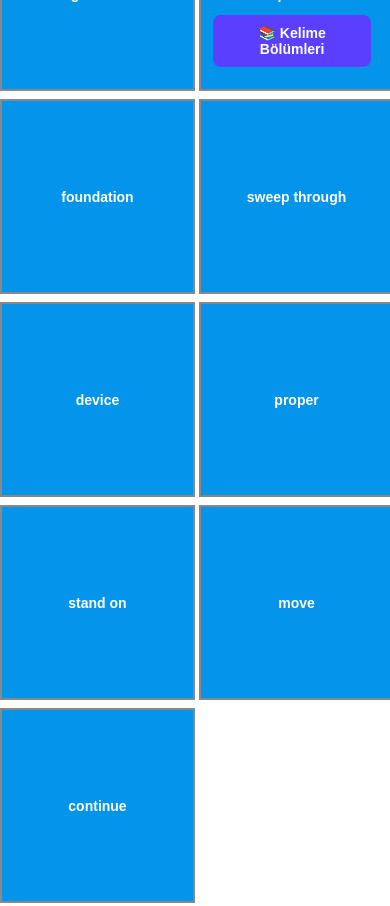
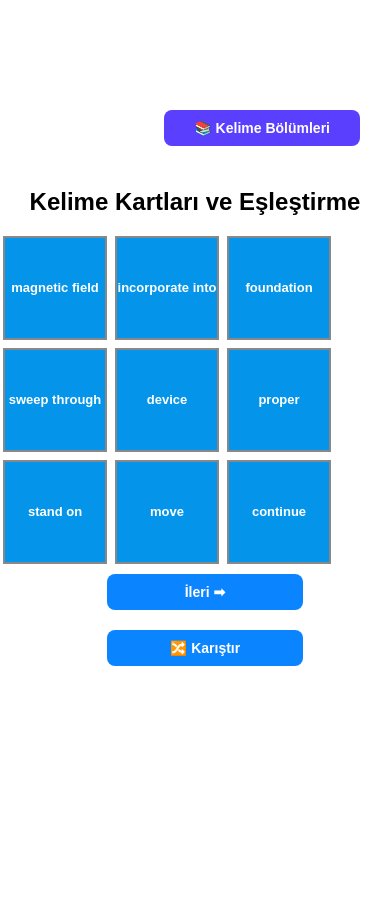
Before and after one commit to ogurgen25/kelime_test, a plain HTML site: page index.html in a window 390 px wide. Shown: the top 906 px of the page. After the commit the page ends 844 px from the top, so only its background shows below. Drawn offline with Linux system fonts and the light colour scheme.

Commit message:
Update index.html

```diff
--- a/index.html
+++ b/index.html
@@ -20,27 +20,25 @@
   flex-direction: row;
   justify-content: center;
   align-items: flex-start;
+  gap: 40px;
   flex-wrap: wrap;
-  gap: 10px;
-  margin: 0 auto;
   width: 100%;
-  max-width: 430px; /* iPhone 12 için ideal */
-  height: auto;
+  max-width: 100%;
 }
  .grid {
   display: grid;
-  grid-template-columns: repeat(3, 1fr);
+  grid-template-columns: repeat(3, auto);
   gap: 10px;
-  width: 100%;
+  justify-content: center;
 }
  .card {
-  width: 100%;
-  aspect-ratio: 1 / 1; /* KARE olacak */
-  font-size: 14px;
+  width: 110px;
+  height: 110px;
   background-color: rgba(4, 149, 234, 1);
   color: white;
   border: 2px solid #888;
   font-weight: bold;
+  font-size: 14px;
   display: flex;
   justify-content: center;
   align-items: center;
@@ -133,35 +131,21 @@
 .bolum-listesi button:hover {
   background-color: #3e29c4;
 }
- @media screen and (max-width: 430px) {
-  .grid-container {
-    flex-direction: column;
-    align-items: center;
-    gap: 20px;
+@media screen and (max-width: 420px) {
+  .card {
+    width: 100px;
+    height: 100px;
+    font-size: 13px;
   }
 
   .grid {
-    grid-template-columns: repeat(2, 1fr);
     gap: 8px;
   }
 
-  .card {
-    min-width: 120px;
-    min-height: 120px;
+  button {
+    width: 100%;
     font-size: 14px;
-  }
-
-  button {
-    font-size: 14px;
-    padding: 10px 16px;
-    width: 90%;
-    margin: 5px auto;
-  }
-
-  #sidebar {
-    top: 10px;
-    right: 10px;
-    max-width: 90%;
+    padding: 10px;
   }
 }
   </style>
```
Lines whose indentation alone changed are shown as unchanged.
